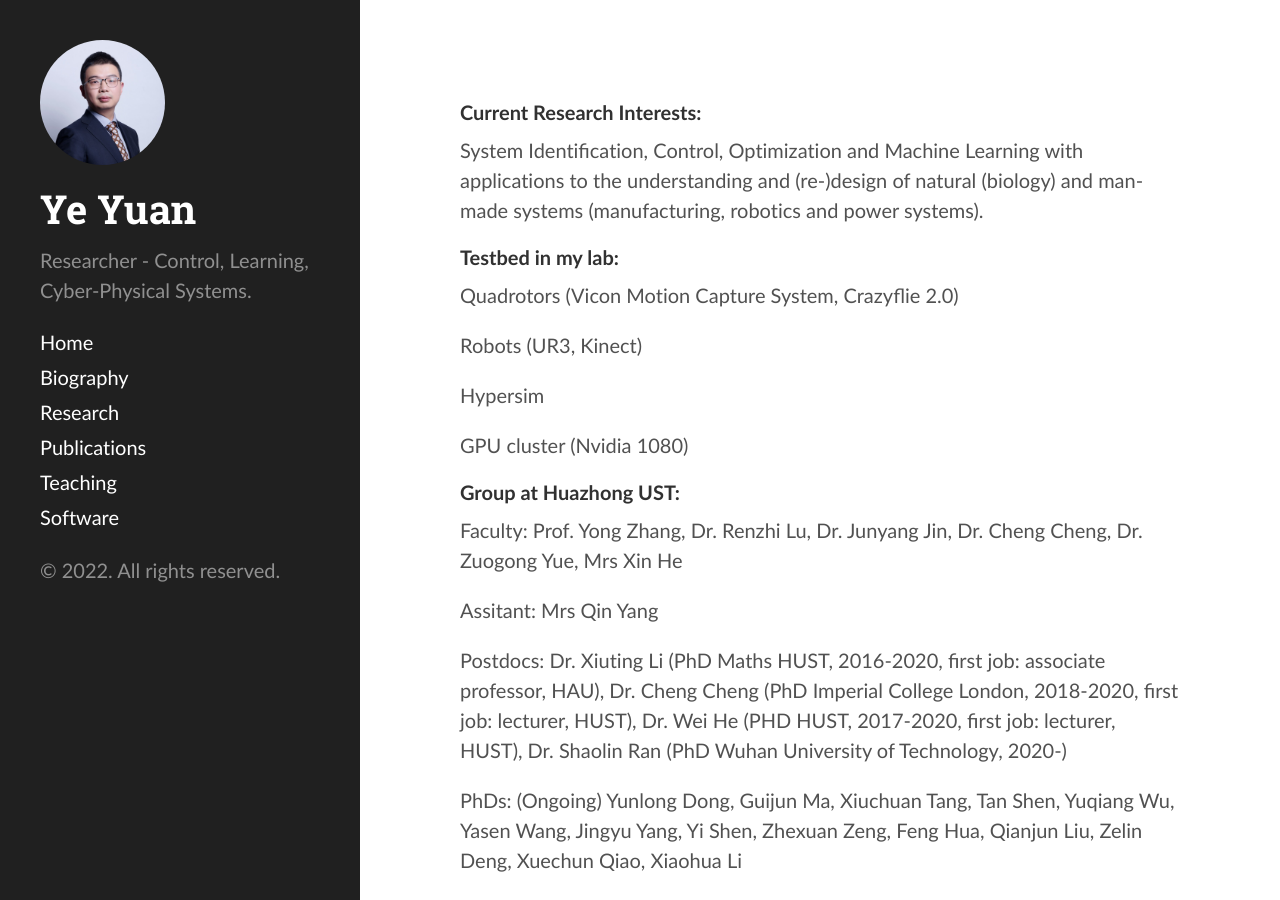
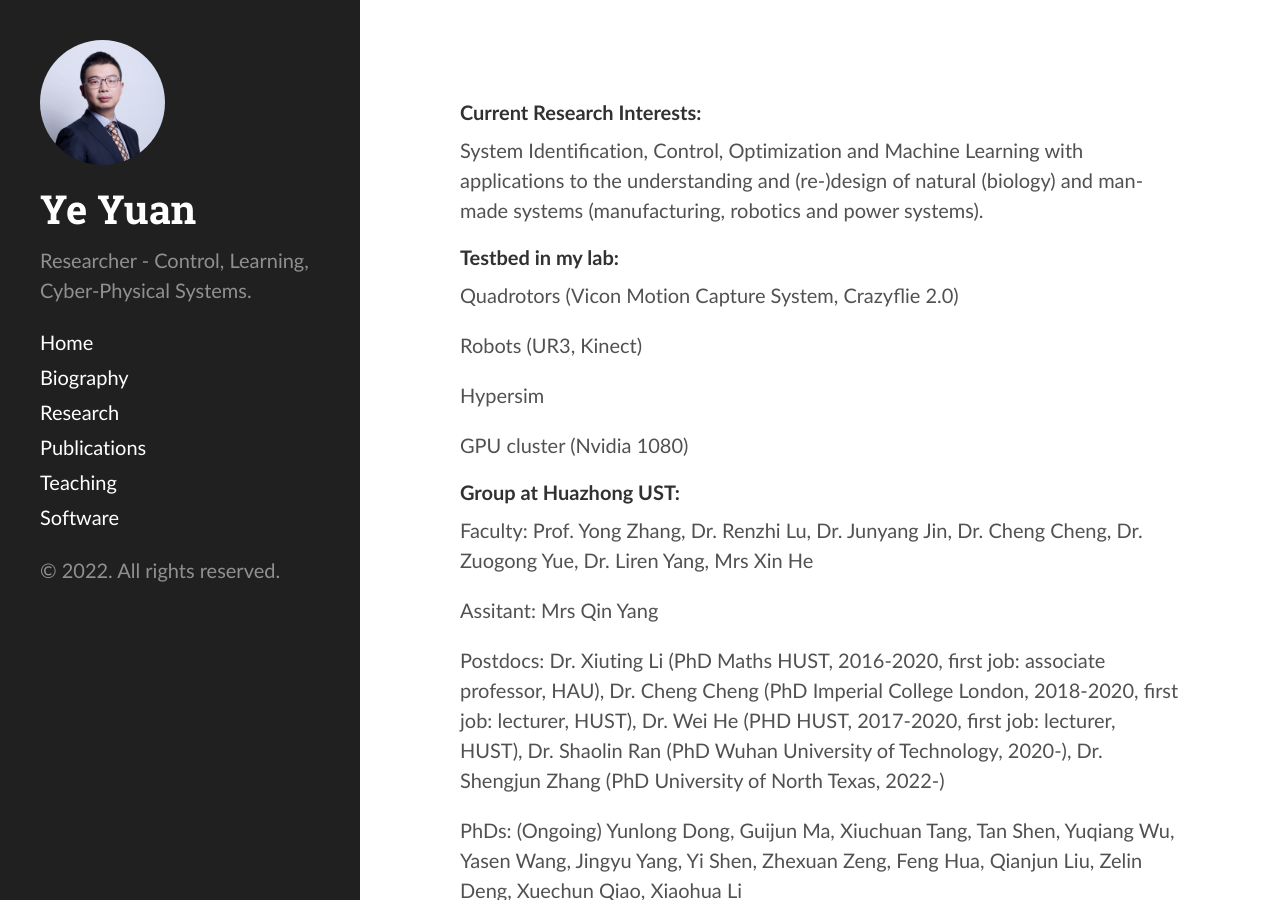
Before and after one commit to yy311/yy311.github.io, a Jekyll site: the page built from research.md, in a window 1280 px wide and 900 px high. Built offline with Jekyll 4.4.1, drawn with Linux system fonts in a browser that asks for light colours.

Commit message:
Update research.md

```diff
--- a/research.md
+++ b/research.md
@@ -19,11 +19,11 @@
 
 #### Group at Huazhong UST:
 
-Faculty: Prof. Yong Zhang, Dr. Renzhi Lu, Dr. Junyang Jin, Dr. Cheng Cheng, Dr. Zuogong Yue, Mrs Xin He
+Faculty: Prof. Yong Zhang, Dr. Renzhi Lu, Dr. Junyang Jin, Dr. Cheng Cheng, Dr. Zuogong Yue, Dr. Liren Yang, Mrs Xin He
 
 Assitant: Mrs Qin Yang
 
-Postdocs: Dr. Xiuting Li (PhD Maths HUST, 2016-2020, first job: associate professor, HAU), Dr. Cheng Cheng (PhD Imperial College London, 2018-2020, first job: lecturer, HUST), Dr. Wei He (PHD HUST, 2017-2020, first job: lecturer, HUST),  Dr. Shaolin Ran (PhD Wuhan University of Technology, 2020-)
+Postdocs: Dr. Xiuting Li (PhD Maths HUST, 2016-2020, first job: associate professor, HAU), Dr. Cheng Cheng (PhD Imperial College London, 2018-2020, first job: lecturer, HUST), Dr. Wei He (PHD HUST, 2017-2020, first job: lecturer, HUST),  Dr. Shaolin Ran (PhD Wuhan University of Technology, 2020-), Dr. Shengjun Zhang (PhD University of North Texas, 2022-)
 
 PhDs:  (Ongoing) Yunlong Dong, Guijun Ma, Xiuchuan Tang, Tan Shen, Yuqiang Wu, Yasen Wang, Jingyu Yang, Yi Shen, Zhexuan Zeng, Feng Hua, Qianjun Liu, Zelin Deng, Xuechun Qiao, Xiaohua Li
 
```
